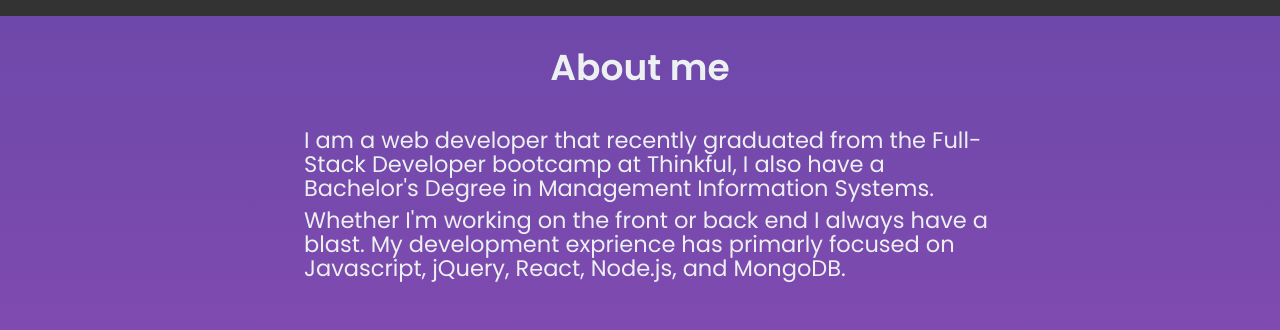
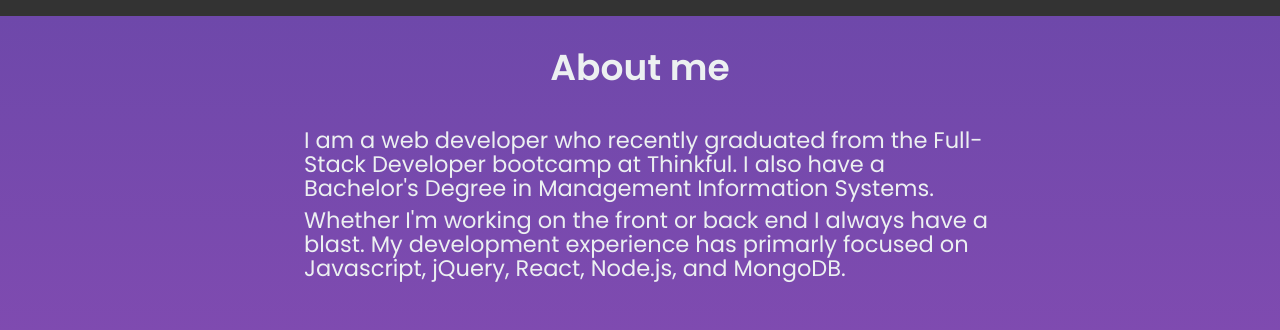
Before and after one commit to dsawyer13/dylansawyer, a plain HTML site: page index.html in a window 1280 px wide. Shown: the part 820-1150 px from the top of the page. Drawn offline with nearby package versions, Linux system fonts and the light colour scheme.

Commit message:
fixed typo

```diff
--- a/index.html
+++ b/index.html
@@ -43,10 +43,10 @@
         <section class="about">
           <h2>About me</h2>
           <div>
-            <p>I am a web developer that recently graduated from the Full-Stack Developer bootcamp at Thinkful,
+            <p>I am a web developer who recently graduated from the Full-Stack Developer bootcamp at Thinkful.
             I also have a Bachelor's Degree in Management Information Systems.</p>
             <p>Whether I'm working on the front or back end I always have a blast.
-            My development exprience has primarly
+            My development experience has primarly
             focused on Javascript, jQuery, React, Node.js, and MongoDB.</p>
           </div>
         </section>
```
